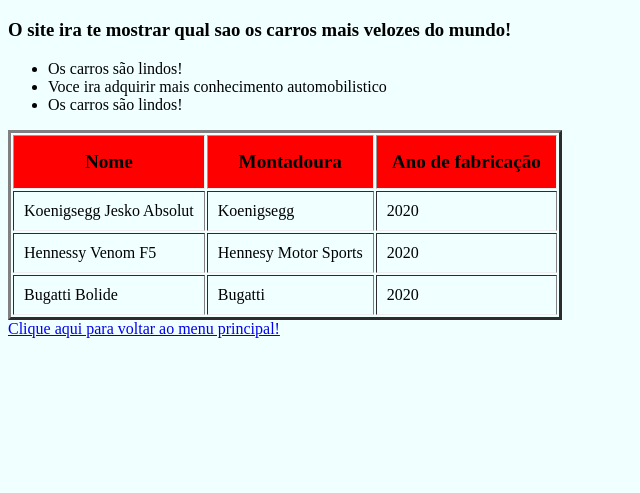
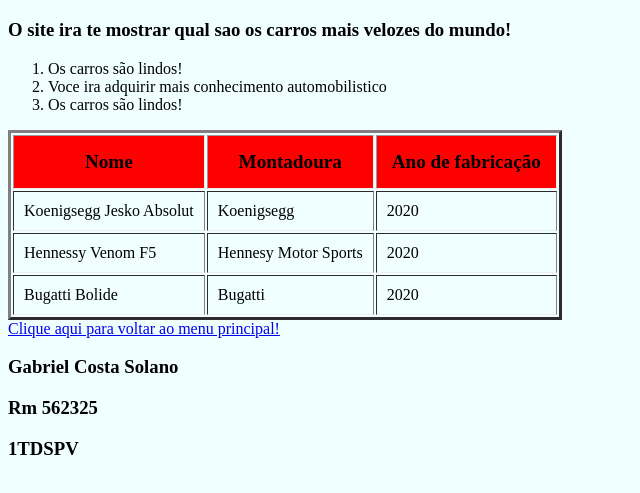
Before and after one commit to GabSolano/cp01-front-fiap, a plain HTML site: page about.html in a window 1280 px wide. Shown: the part 61-554 px from the top of the page, without its empty margins (0-640 px from the left). Drawn offline with Linux system fonts and the light colour scheme.

Commit message:
Update about
cp1 nome rm e turma

```diff
--- a/about.html
+++ b/about.html
@@ -8,11 +8,11 @@
 <body style="background-color: azure;">
     <h1>Carros mais rapidos do mundo</h1>
     <h3>O site ira te mostrar qual sao os carros mais velozes do mundo!</h3>
-    <ul>
+    <ol>
         <li>Os carros são lindos!</li>
         <li>Voce ira adquirir mais conhecimento automobilistico</li>
         <li>Os carros são lindos!</li>
-    </ul>
+    </ol>
     <table border="3px">
         <thead style="border: 3px;">
         <tr>
@@ -44,5 +44,8 @@
         </tbody>
     </table>
     <a href="index.html" style="display: inline-block; margin-top: ;">Clique aqui para voltar ao menu principal!</a>
+    <h3>Gabriel Costa Solano</h3>
+    <h3>Rm 562325</h3>
+    <h3>1TDSPV</h3>
 </body>
 </html>
```
